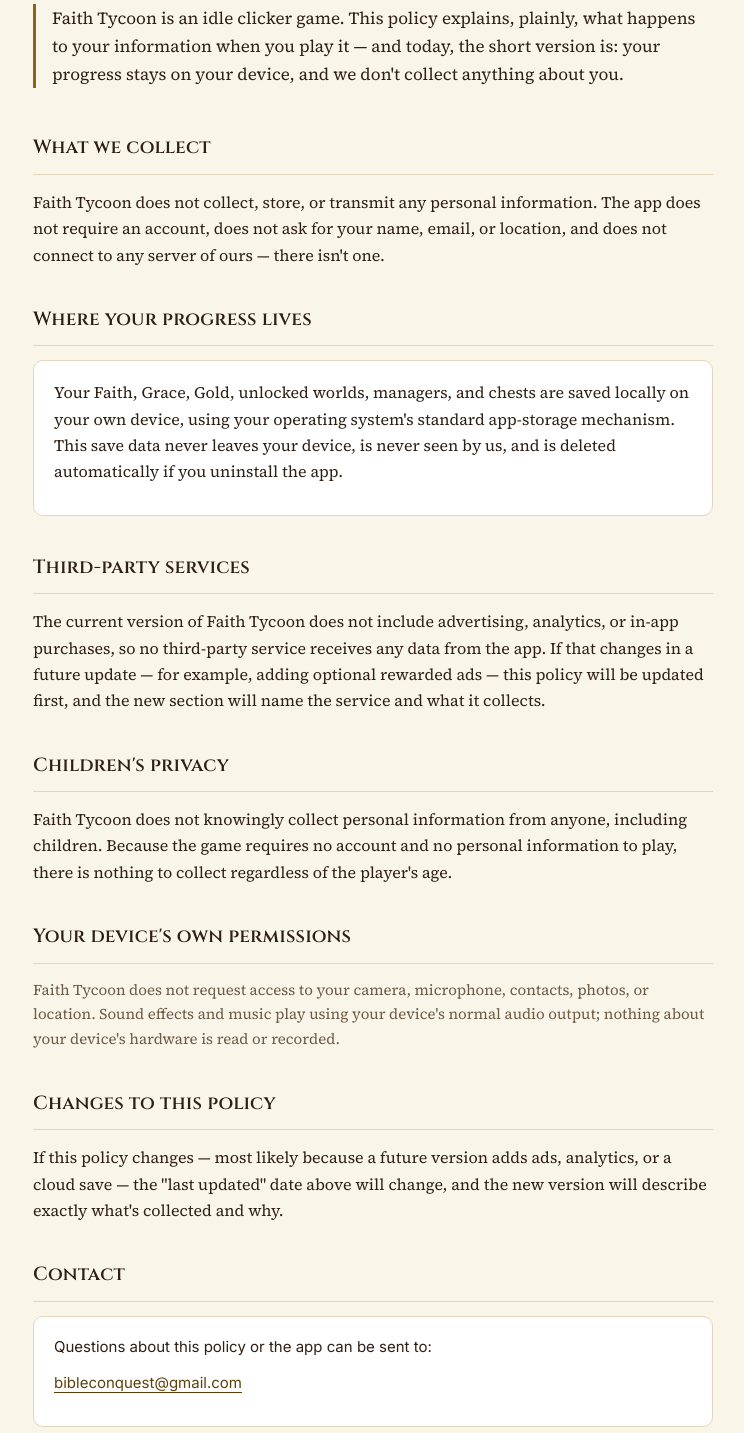
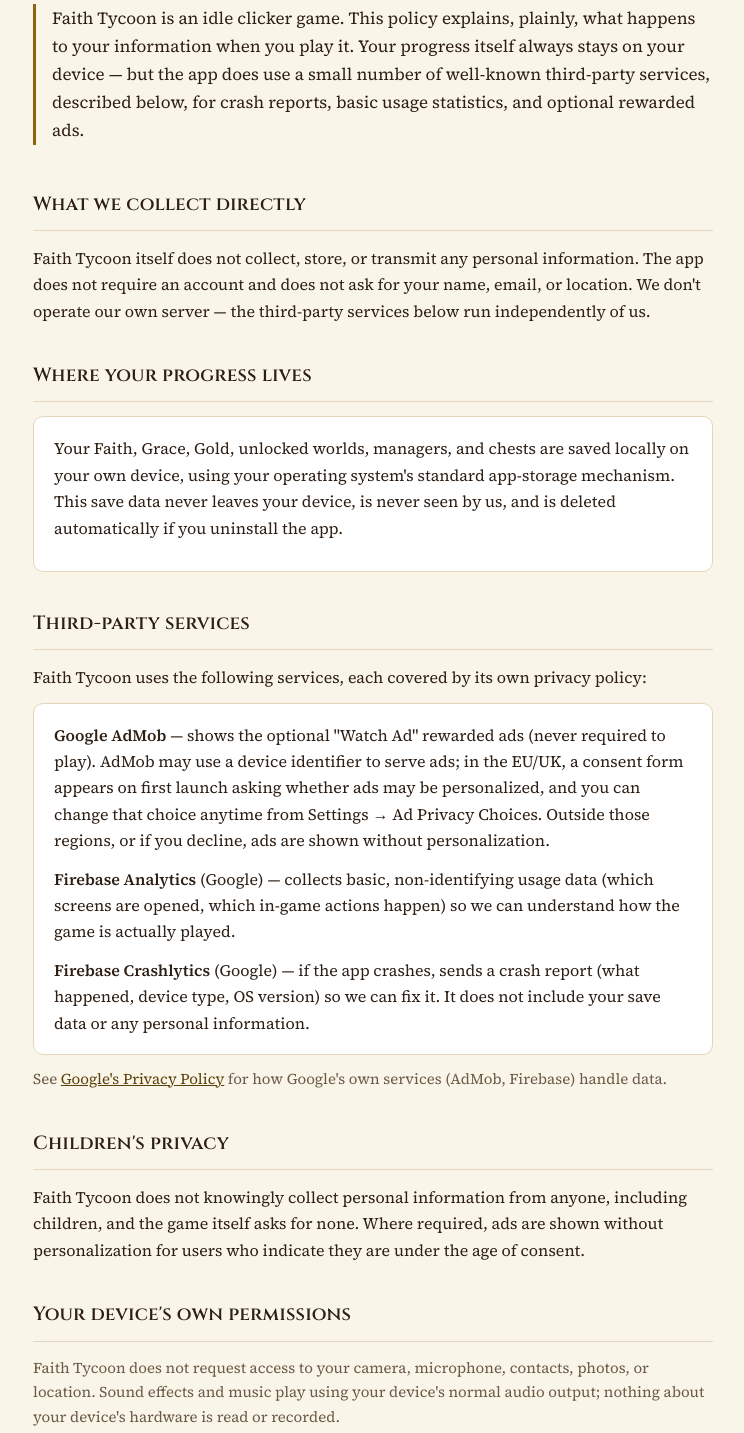
Before and after one commit to EdwaVisuals/faithtycoon-privacy, a plain HTML site: page index.html in a window 1280 px wide. Shown: the part 218-1651 px from the top of the page, without its empty margins (267-1011 px from the left). Drawn offline with Linux system fonts and the light colour scheme.

Commit message:
Update privacy policy for Firebase and AdMob

```diff
--- a/index.html
+++ b/index.html
@@ -158,18 +158,19 @@
 
   <p class="lede">
     Faith Tycoon is an idle clicker game. This policy explains, plainly, what
-    happens to your information when you play it — and today, the short
-    version is: your progress stays on your device, and we don't collect
-    anything about you.
+    happens to your information when you play it. Your progress itself
+    always stays on your device — but the app does use a small number of
+    well-known third-party services, described below, for crash reports,
+    basic usage statistics, and optional rewarded ads.
   </p>
 
   <section>
-    <h2>What we collect</h2>
+    <h2>What we collect directly</h2>
     <p>
-      Faith Tycoon does not collect, store, or transmit any personal
-      information. The app does not require an account, does not ask for
-      your name, email, or location, and does not connect to any server of
-      ours — there isn't one.
+      Faith Tycoon itself does not collect, store, or transmit any personal
+      information. The app does not require an account and does not ask
+      for your name, email, or location. We don't operate our own server —
+      the third-party services below run independently of us.
     </p>
   </section>
 
@@ -188,13 +189,26 @@
 
   <section>
     <h2>Third-party services</h2>
-    <p>
-      The current version of Faith Tycoon does not include advertising,
-      analytics, or in-app purchases, so no third-party service receives
-      any data from the app. If that changes in a future update — for
-      example, adding optional rewarded ads — this policy will be updated
-      first, and the new section will name the service and what it
-      collects.
+    <p>Faith Tycoon uses the following services, each covered by its own privacy policy:</p>
+    <div class="card">
+      <p><strong>Google AdMob</strong> — shows the optional "Watch Ad" rewarded ads
+      (never required to play). AdMob may use a device identifier to serve
+      ads; in the EU/UK, a consent form appears on first launch asking
+      whether ads may be personalized, and you can change that choice
+      anytime from Settings → Ad Privacy Choices. Outside those regions, or
+      if you decline, ads are shown without personalization.</p>
+      <p><strong>Firebase Analytics</strong> (Google) — collects basic,
+      non-identifying usage data (which screens are opened, which in-game
+      actions happen) so we can understand how the game is actually
+      played.</p>
+      <p style="margin-bottom:0"><strong>Firebase Crashlytics</strong> (Google) —
+      if the app crashes, sends a crash report (what happened, device type,
+      OS version) so we can fix it. It does not include your save data or
+      any personal information.</p>
+    </div>
+    <p class="soft" style="margin-top:12px">
+      See <a href="https://policies.google.com/privacy" style="color:var(--accent-deep)">Google's Privacy Policy</a>
+      for how Google's own services (AdMob, Firebase) handle data.
     </p>
   </section>
 
@@ -202,9 +216,9 @@
     <h2>Children's privacy</h2>
     <p>
       Faith Tycoon does not knowingly collect personal information from
-      anyone, including children. Because the game requires no account and
-      no personal information to play, there is nothing to collect
-      regardless of the player's age.
+      anyone, including children, and the game itself asks for none. Where
+      required, ads are shown without personalization for users who
+      indicate they are under the age of consent.
     </p>
   </section>
 
@@ -221,8 +235,8 @@
   <section>
     <h2>Changes to this policy</h2>
     <p>
-      If this policy changes — most likely because a future version adds
-      ads, analytics, or a cloud save — the "last updated" date above will
+      If this policy changes — for example, if a future version adds a
+      cloud save or in-app purchases — the "last updated" date above will
       change, and the new version will describe exactly what's collected
       and why.
     </p>
```
